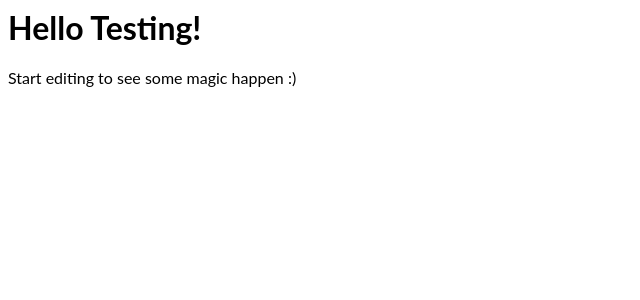
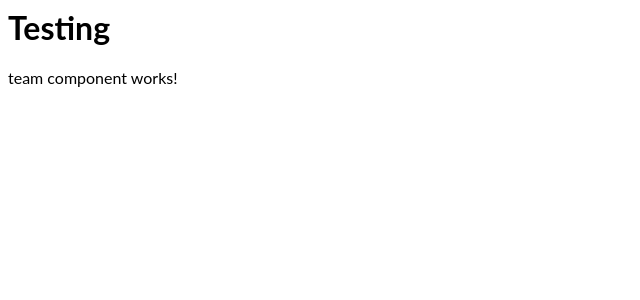
Before and after one commit to Sekenx/Angular-E85050, an Angular app: page / in a window 1280 px wide. Shown: the top 300 px of the page, without its empty margins (0-640 px from the left). Built offline with nearby package versions, Linux system fonts and the light colour scheme.

Commit message:
3 files modified, 3 added

```diff
--- a/src/app/app.component.html
+++ b/src/app/app.component.html
@@ -1,4 +1,5 @@
 <hello name="{{ name }}"></hello>
+
 <p>
-  Start editing to see some magic happen :)
+<app-team></app-team>
 </p>
--- a/src/app/app.module.ts
+++ b/src/app/app.module.ts
@@ -4,6 +4,7 @@ import { FormsModule } from '@angular/forms';
 
 import { AppComponent } from './app.component';
 import { HelloComponent } from './hello.component';
+import { TeamComponent } from './team/team.component';
 
 const appRoutes:Routes = [
   {
@@ -18,7 +19,7 @@ const appRoutes:Routes = [
 
 @NgModule({
   imports:      [ BrowserModule, FormsModule ],
-  declarations: [ AppComponent, HelloComponent ],
+  declarations: [ AppComponent, HelloComponent, TeamComponent ],
   bootstrap:    [ AppComponent ]
 })
 export class AppModule { }
--- a/src/app/hello.component.ts
+++ b/src/app/hello.component.ts
@@ -2,7 +2,7 @@ import { Component, Input } from '@angular/core';
 
 @Component({
   selector: 'hello',
-  template: `<h1>Hello {{name}}!</h1>`,
+  template: `<h1> {{name}}</h1>`,
   styles: [`h1 { font-family: Lato; }`]
 })
 export class HelloComponent  {
--- /dev/null
+++ b/src/app/team/team.component.html
@@ -0,0 +1,3 @@
+<p>
+team component works!
+</p>
--- /dev/null
+++ b/src/app/team/team.component.ts
@@ -0,0 +1,15 @@
+import { Component, OnInit } from '@angular/core';
+
+@Component({
+  selector: 'app-team',
+  templateUrl: './team.component.html',
+  styleUrls: ['./team.component.css']
+})
+export class TeamComponent implements OnInit {
+
+  constructor() { }
+
+  ngOnInit() {
+  }
+
+}
```
Also changed, not shown: src/app/team/team.component.css (added).
